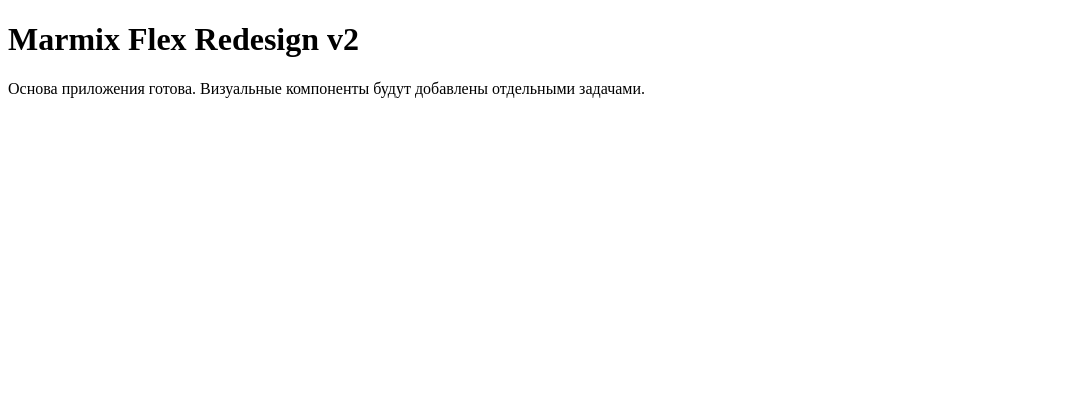
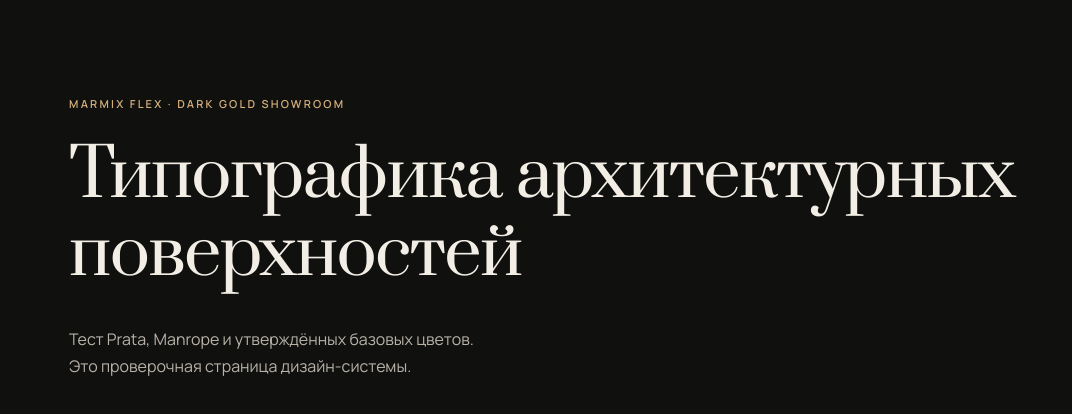
Before and after one commit to Artemgluhih/marmix-flex-store, a Next.js app: page / in a window 1280 px wide. Shown: the top 414 px of the page, without its empty margins (0-1072 px from the left). Built offline with nearby package versions, Linux system fonts and the light colour scheme.

Commit message:
task(T002): Tokens, CSS Modules и шрифты

```diff
--- /dev/null
+++ b/src/app/globals.css
@@ -0,0 +1,38 @@
+*,
+*::before,
+*::after {
+  box-sizing: border-box;
+}
+
+html {
+  background: var(--color-canvas);
+}
+
+body {
+  margin: 0;
+  min-width: 0;
+  background: var(--color-page);
+  color: var(--color-text-primary);
+  font-family: var(--font-ui);
+  font-size: var(--text-body);
+  line-height: var(--text-body-line);
+  -webkit-font-smoothing: antialiased;
+}
+
+button,
+input,
+select,
+textarea {
+  font: inherit;
+}
+
+:focus-visible {
+  outline: var(--focus-width) solid var(--color-gold);
+  outline-offset: var(--focus-offset);
+}
+
+@media (prefers-reduced-motion: reduce) {
+  html:focus-within {
+    scroll-behavior: auto;
+  }
+}
--- a/src/app/layout.tsx
+++ b/src/app/layout.tsx
@@ -1,8 +1,24 @@
 import type { ReactNode } from "react";
+import { Manrope, Prata } from "next/font/google";
+import "./tokens.css";
+import "./globals.css";
+
+const manrope = Manrope({
+  subsets: ["latin", "cyrillic"],
+  display: "swap",
+  variable: "--font-manrope",
+});
+
+const prata = Prata({
+  subsets: ["latin", "cyrillic"],
+  weight: "400",
+  display: "swap",
+  variable: "--font-prata",
+});
 
 export default function RootLayout({ children }: { children: ReactNode }) {
   return (
-    <html lang="ru">
+    <html lang="ru" className={`${manrope.variable} ${prata.variable}`}>
       <body>{children}</body>
     </html>
   );
--- /dev/null
+++ b/src/app/page.module.css
@@ -0,0 +1,48 @@
+.page {
+  max-width: var(--content-max);
+  min-height: 100svh;
+  margin-inline: auto;
+  padding: var(--space-24) var(--outer-desktop);
+}
+
+.eyebrow {
+  margin: 0 0 var(--space-6);
+  color: var(--color-gold);
+  font-size: 11px;
+  font-weight: 600;
+  letter-spacing: 0.2em;
+  line-height: 1.5;
+  text-transform: uppercase;
+}
+
+.heading {
+  max-width: 950px;
+  margin: 0;
+  font-family: var(--font-display);
+  font-size: var(--text-h1);
+  font-weight: 400;
+  letter-spacing: var(--text-h1-tracking);
+  line-height: var(--text-h1-line);
+}
+
+.description {
+  max-width: 420px;
+  margin: var(--space-8) 0 0;
+  color: var(--color-text-secondary);
+}
+
+@media (max-width: 800px) {
+  .page {
+    padding-inline: var(--outer-compact);
+  }
+}
+
+@media (max-width: 620px) {
+  .page {
+    padding: var(--space-16) var(--outer-mobile);
+  }
+
+  .heading {
+    font-size: var(--text-h1-mobile);
+  }
+}
--- a/src/app/page.tsx
+++ b/src/app/page.tsx
@@ -1,8 +1,11 @@
+import styles from "./page.module.css";
+
 export default function HomePage() {
   return (
-    <main>
-      <h1>Marmix Flex Redesign v2</h1>
-      <p>Основа приложения готова. Визуальные компоненты будут добавлены отдельными задачами.</p>
+    <main className={styles.page}>
+      <p className={styles.eyebrow}>Marmix Flex · Dark Gold Showroom</p>
+      <h1 className={styles.heading}>Типографика архитектурных поверхностей</h1>
+      <p className={styles.description}>Тест Prata, Manrope и утверждённых базовых цветов. Это проверочная страница дизайн-системы.</p>
     </main>
   );
 }
--- /dev/null
+++ b/src/app/tokens.css
@@ -0,0 +1,65 @@
+:root {
+  /* Dark Gold Showroom: approved surfaces and semantic colors. */
+  --color-canvas: #090909;
+  --color-page: #10100f;
+  --color-stage: #171715;
+  --color-graphite: #1a1917;
+  --color-header: #151411;
+  --color-card: #201f1d;
+  --color-elevated: #22211e;
+  --color-editorial-panel: #24221e;
+  --color-text-primary: #f2eee6;
+  --color-text-secondary: #b8b2a8;
+  --color-text-quiet: #a9a399;
+  --color-ivory-warm: #e6d4b9;
+  --color-gold: #d4af7c;
+  --color-gold-hover: #e9cda7;
+  --color-on-gold: #181510;
+  --color-border: #474239;
+  --color-border-quiet: #34302b;
+  --color-border-warm: #574b38;
+  --color-success: #a5bda9;
+  --color-error: #dda195;
+  --color-disabled-text: #8b857c;
+  --color-disabled-surface: #34312c;
+
+  --font-display: var(--font-prata), Georgia, "Times New Roman", serif;
+  --font-ui: var(--font-manrope), Arial, sans-serif;
+  --font-display-italic: Georgia, "Times New Roman", serif;
+  --text-body: 1rem;
+  --text-body-line: 1.7;
+  --text-h1: clamp(52px, 5.2vw, 80px);
+  --text-h1-mobile: clamp(41px, 10.7vw, 53px);
+  --text-h1-line: 1.18;
+  --text-h1-tracking: -0.025em;
+
+  --space-1: 4px;
+  --space-2: 8px;
+  --space-3: 12px;
+  --space-4: 16px;
+  --space-5: 20px;
+  --space-6: 24px;
+  --space-8: 32px;
+  --space-10: 40px;
+  --space-12: 48px;
+  --space-16: 64px;
+  --space-20: 80px;
+  --space-24: 96px;
+  --space-30: 120px;
+  --content-max: 1800px;
+  --outer-desktop: clamp(22px, 5.4vw, 82px);
+  --outer-compact: 24px;
+  --outer-mobile: 20px;
+  --radius-control: 0;
+  --border-width: 1px;
+  --focus-width: 2px;
+  --focus-offset: 4px;
+  --motion-ease: ease;
+  --motion-product-ease: cubic-bezier(0.2, 0.7, 0.2, 1);
+  --motion-interaction: 250ms;
+  --motion-reveal: 650ms;
+  --motion-photo: 700ms;
+
+  /* Breakpoint references: 1120px / 800px / 620px / 370px.
+     CSS custom properties cannot be used in ordinary @media conditions. */
+}
```
